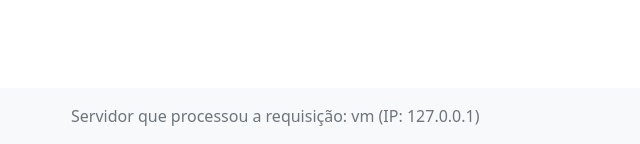
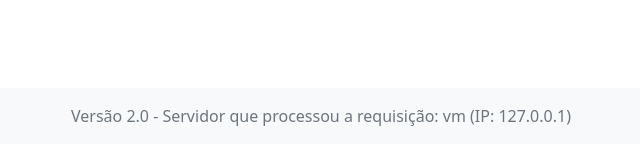
Before and after one commit to leopoldocardoso/desafio-devops-cloud, a Flask app: page / in a window 1280 px wide. Shown: the part 656-800 px from the top of the page, without its empty margins (11-651 px from the left). Run offline with Flask 2, Linux system fonts and the light colour scheme.

Commit message:
ajustes no repositorio

```diff
--- a/conversao-distancia/templates/index.html
+++ b/conversao-distancia/templates/index.html
@@ -71,7 +71,7 @@
     </main>
     <footer class="footer mt-auto py-3 bg-light">
         <div class="container">
-            <span class="text-muted">Servidor que processou a requisição: {{ hostname }} (IP: {{ ip_address }})</span>
+            <span class="text-muted"> Versão 2.0 - Servidor que processou a requisição: {{ hostname }} (IP: {{ ip_address }})</span>
         </div>
     </footer>
     <script src="https://cdn.jsdelivr.net/npm/bootstrap@5.1.0/dist/js/bootstrap.bundle.min.js"
```
Also changed, not shown: README.md (deleted), conversao-distancia/images/image.png (deleted).
